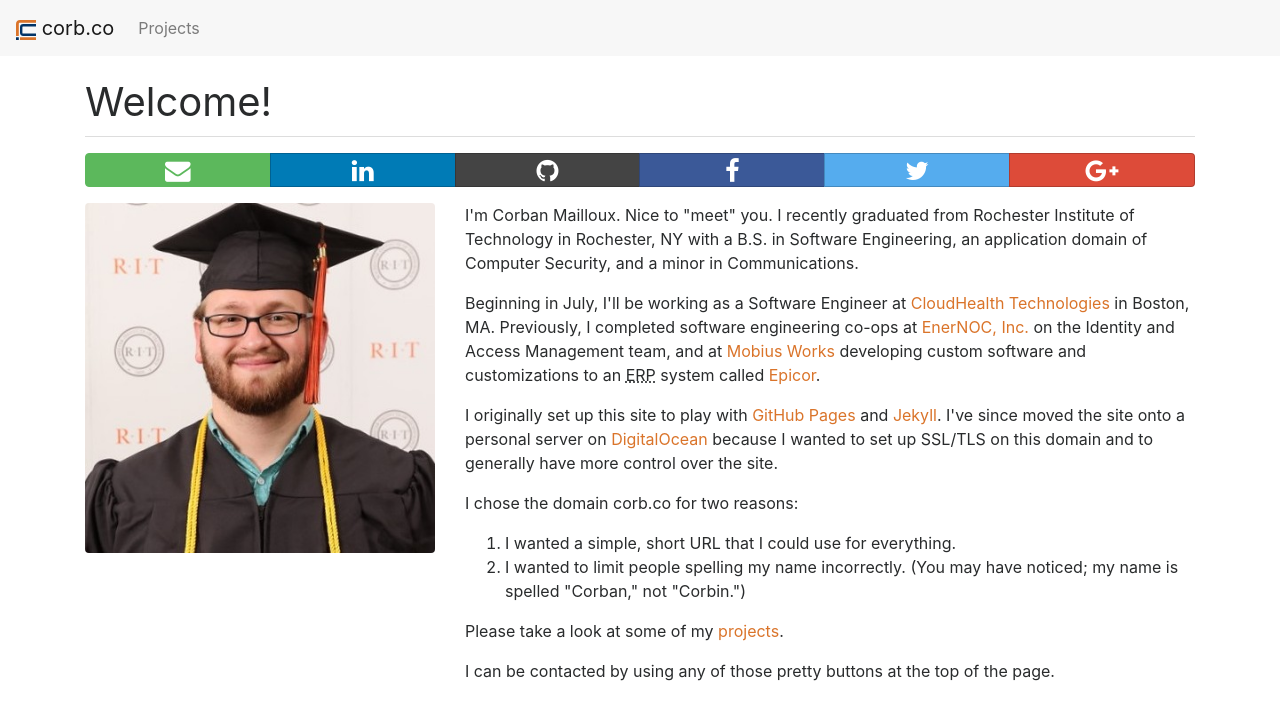
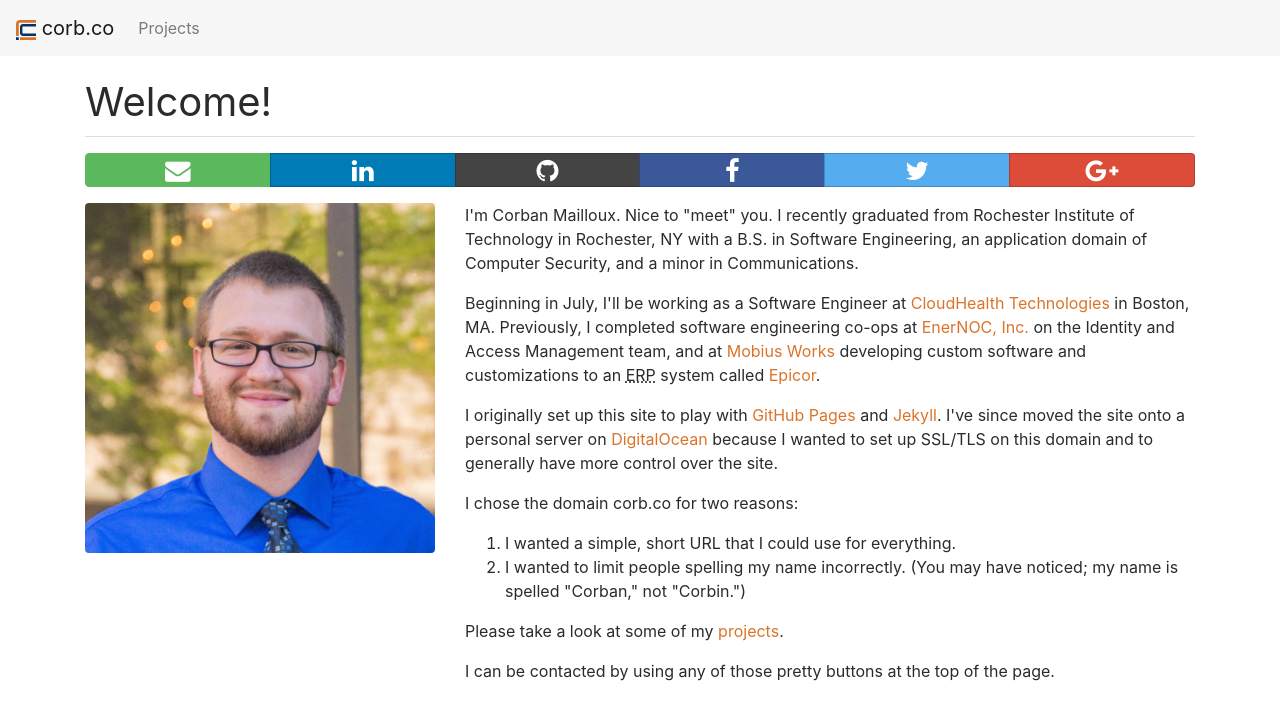
Before and after one commit to corbanmailloux/corb.co, a Jekyll site: the page built from index.html, in a window 1280 px wide. Shown: the top 720 px of the page. Built offline with Jekyll 4.4.1, drawn with Linux system fonts in a browser that asks for light colours; nearby versions of some CDN libraries; Markdown is read by kramdown in place of the engine named in the settings.

Commit message:
New headshot.

```diff
--- a/index.html
+++ b/index.html
@@ -15,8 +15,8 @@
 </div>
 <div class="row">
     <div class="col-md-4 col-12">
-        <!--<img src="/images/corban-mailloux.jpg" alt="{{ site.owner.full-name }}" class="rounded img-fluid d-block mx-auto mb-3">-->
-        <img src="/images/corban-grad.jpg" alt="{{ site.owner.full-name }}" class="rounded img-fluid d-block mx-auto mb-3">
+        <img src="/images/corban-mailloux.jpg" alt="{{ site.owner.full-name }}" class="rounded img-fluid d-block mx-auto mb-3">
+        <!-- <img src="/images/corban-grad.jpg" alt="{{ site.owner.full-name }}" class="rounded img-fluid d-block mx-auto mb-3"> -->
     </div>
     <div class="col-md-8 col-12">
         <p>
```
Also changed, not shown: images/corban-mailloux.jpg.
